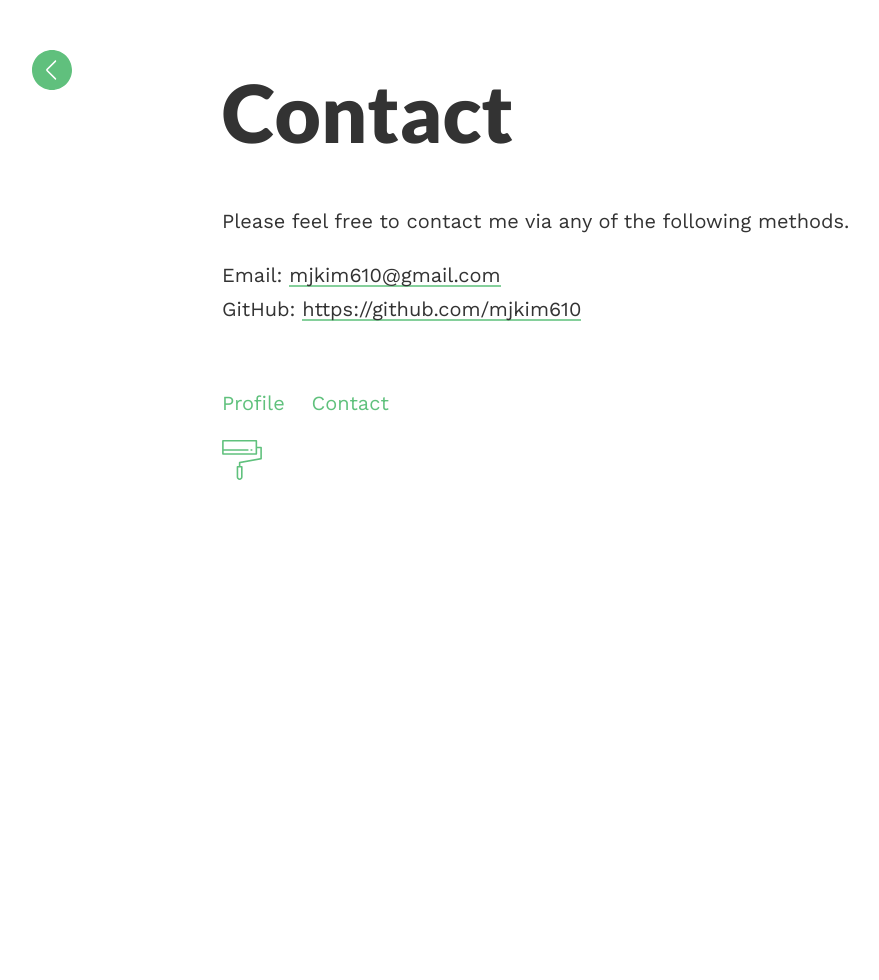
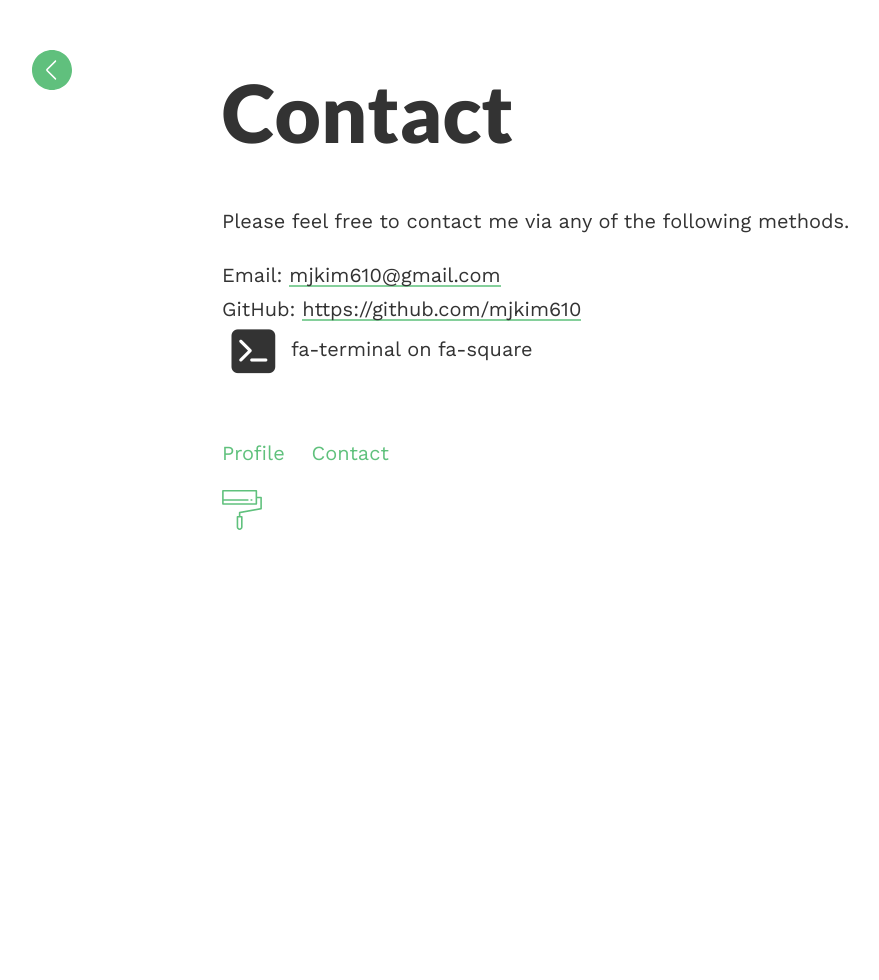
Before and after one commit to mjkim610/mjkim610.github.io, a Jekyll site: the page built from contact.md, in a window 1280 px wide. Shown: the whole page, without its empty margins (18-897 px from the left). Built offline with Jekyll 4.4.1, drawn with Linux system fonts in a browser that asks for light colours; nearby versions of some CDN libraries.

Commit message:
Test font awesome

```diff
--- a/_layouts/default.html
+++ b/_layouts/default.html
@@ -13,6 +13,7 @@ layout: compress
 </head>
 <body style="background-color: rgb(255, 255, 255)">
  <script src="{{site.baseurl}}/js/theme.min.js"></script>
+ <script src="https://use.fontawesome.com/902e4ab190.js"></script>
   <header>
       <a href="{{site.baseurl}}/"><div class="home"></div></a>
   </header>
--- a/contact.md
+++ b/contact.md
@@ -9,3 +9,9 @@ Please feel free to contact me via any of the following methods.
 Email: <a href="mailto:{{site.email}}">{{site.email}}</a>
 <br>
 GitHub: <a href="https://github.com/mjkim610" target="_blank">https://github.com/mjkim610</a>
+<br>
+<span class="fa-stack fa-lg">
+  <i class="fa fa-square fa-stack-2x"></i>
+  <i class="fa fa-terminal fa-stack-1x fa-inverse"></i>
+</span>
+fa-terminal on fa-square<br>
```
